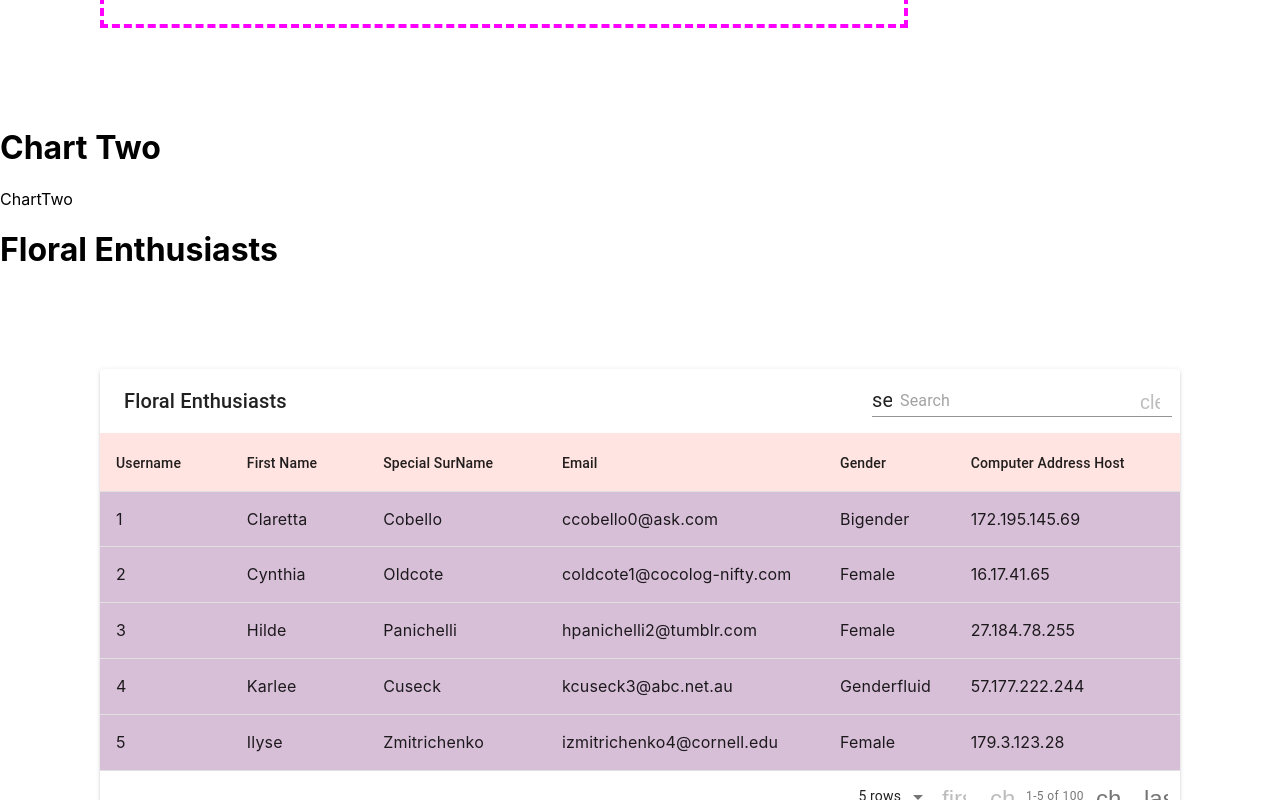
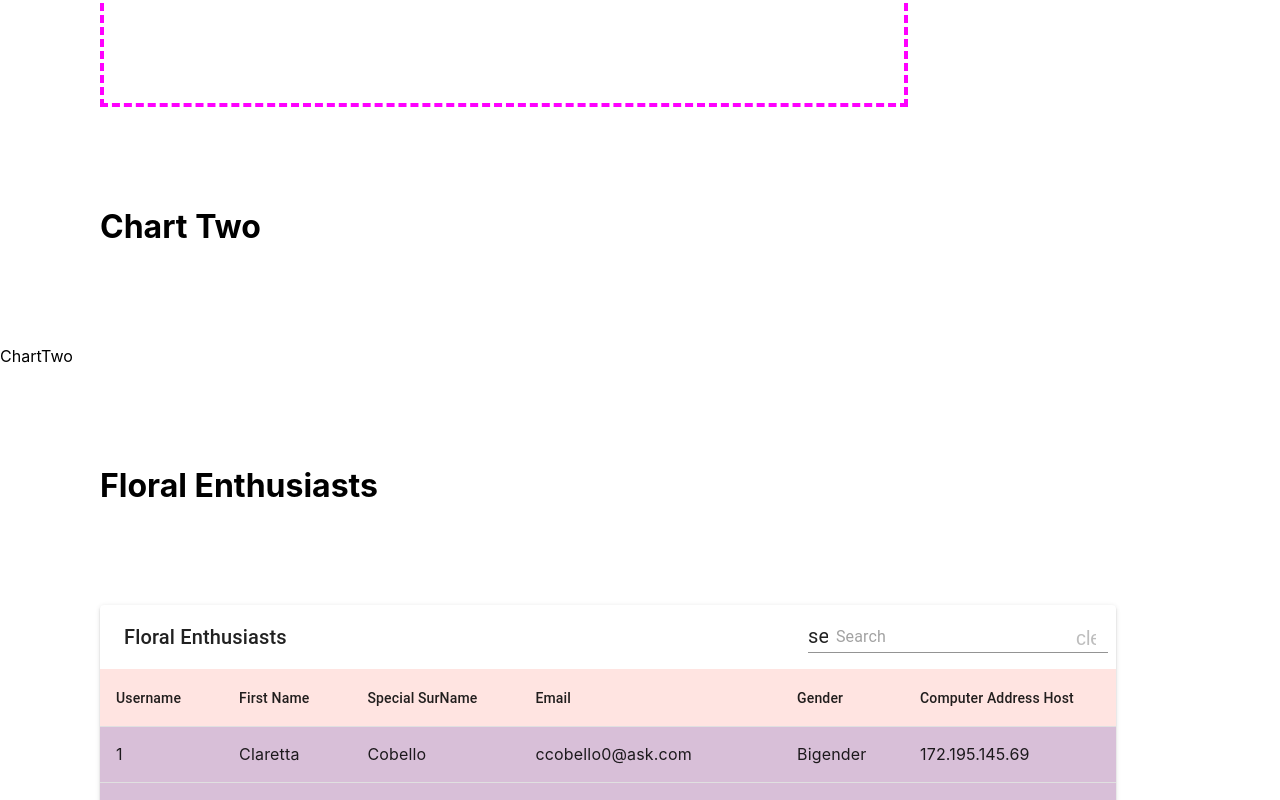
Before and after one commit to amayamaya/busy-garden, a React (Create React App) app: page /admin in a window 1280 px wide. Shown: the part 460-1260 px from the top of the page. Built offline with nearby package versions, Linux system fonts and the light colour scheme.

Commit message:
adjusted h1 values

```diff
--- a/src/App.css
+++ b/src/App.css
@@ -98,8 +98,16 @@ button {
   height: 300px;
   width: 800px;
   margin: 100px;
+  display: flex;
+  align-items: center;
+  text-align: center;
+}
+
+h1 {
+  margin: 100px;
 }
 
 .floralEnthusiasts {
   margin: 100px;
+  display: flex;
 }
```
